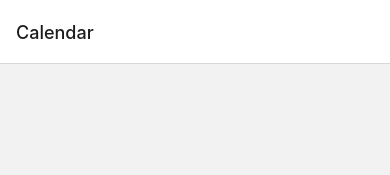
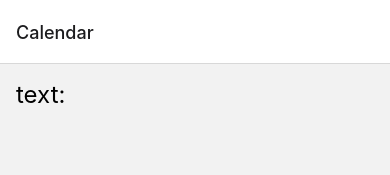
Before and after one commit to wannabefrontdeveloper/DayLog, a React Native app: screen /Calendar in a window 390 px wide. Shown: the top 175 px of the page. Built offline with nearby package versions, Linux system fonts and the light colour scheme.

Commit message:
코드수정 CalendarScreen에서 LogContext가 지닌 값을 화면에 띄우도록 하였습니다.

```diff
--- a/screens/CalendarScreen.js
+++ b/screens/CalendarScreen.js
@@ -1,12 +1,22 @@
-import React from 'react';
-import {StyleSheet, View} from 'react-native';
+import React, {useContext} from 'react';
+import {StyleSheet, Text, View} from 'react-native';
+import LogContext from '../contexts/LogContext';
 
 function CalendarScreen() {
-  return <View style={styles.block} />;
+  const {text} = useContext(LogContext);
+  return (
+    <View style={styles.block}>
+      <Text style={styles.text}>text: {text}</Text>
+    </View>
+  );
 }
 
 const styles = StyleSheet.create({
   block: {},
+  text: {
+    padding: 16,
+    fontSize: 24,
+  },
 });
 
 export default CalendarScreen;
```
